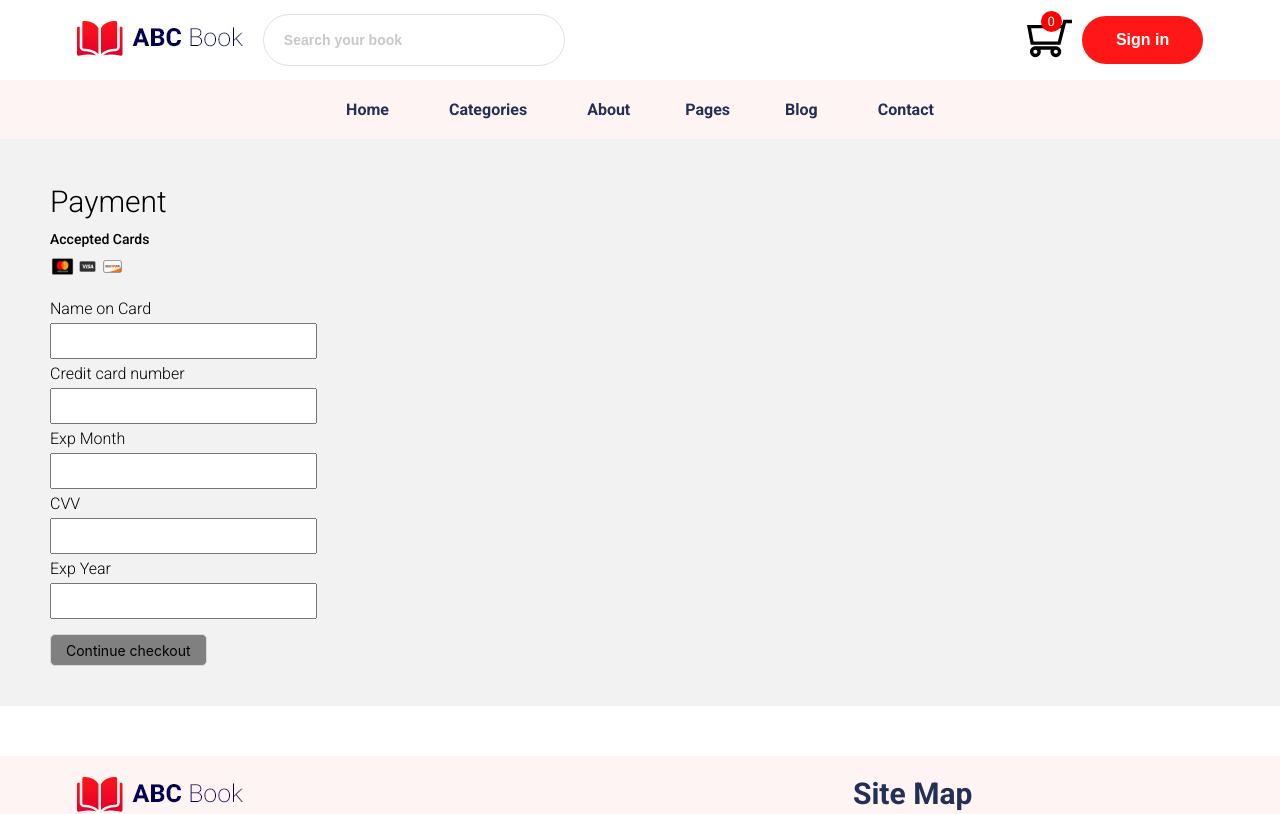
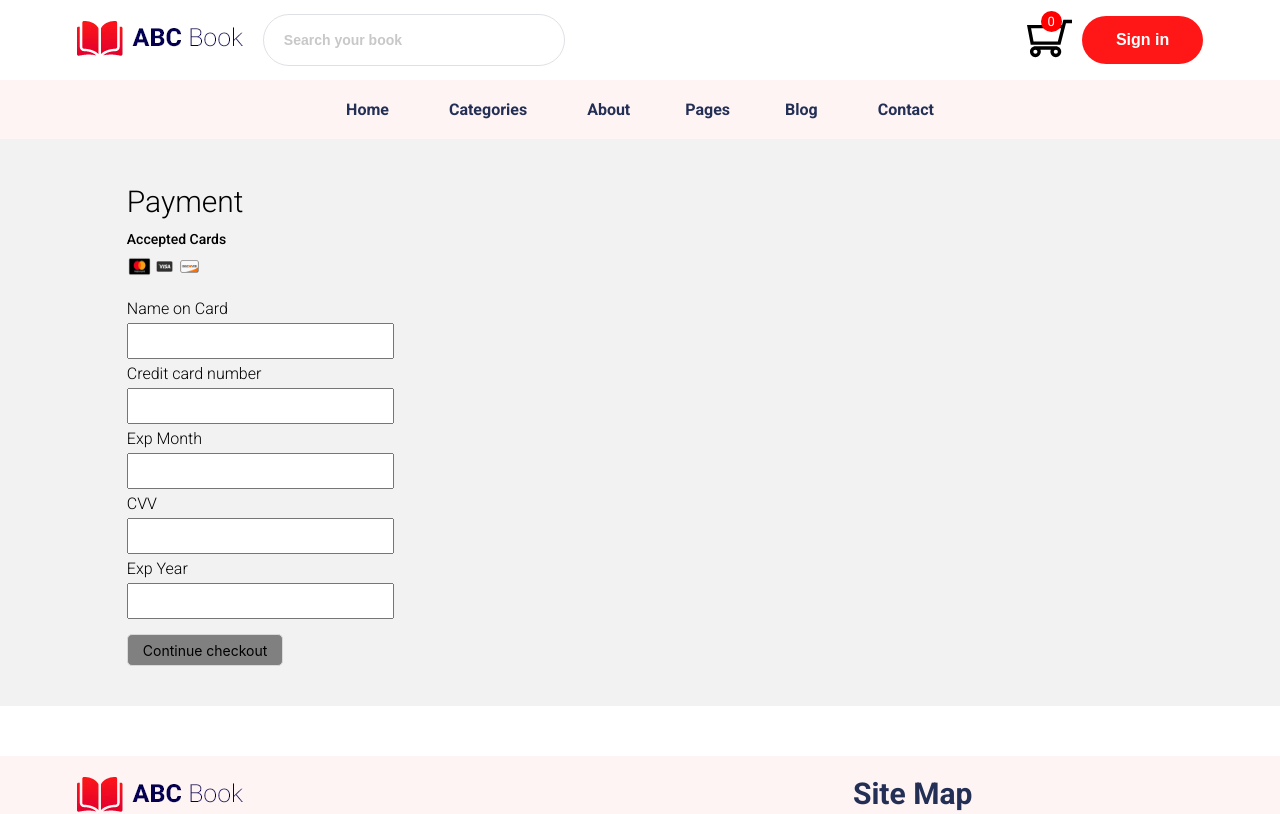
Before and after one commit to tornike2002/Ecommerce, a React (Vite) app: page /checkout in a window 1280 px wide. Shown: the top 814 px of the page. Built offline with nearby package versions, Linux system fonts and the light colour scheme; a web font is replaced by a local one.

Commit message:
added container and bg container to checkout

```diff
--- a/src/pages/Checkout.tsx
+++ b/src/pages/Checkout.tsx
@@ -1,7 +1,19 @@
+import styled from "styled-components";
 import CheckoutPage from "../components/checkoutForm/CheckoutPage";
+import { Container } from "../components/styledComponents/containers";
 
 const Checkout = () => {
-  return <CheckoutPage />;
+  return (
+    <CheckoutBgContainer>
+      <Container>
+        <CheckoutPage />
+      </Container>
+    </CheckoutBgContainer>
+  );
 };
 
 export default Checkout;
+
+const CheckoutBgContainer = styled.div`
+  background-color: #F2F2F2;
+`
```
